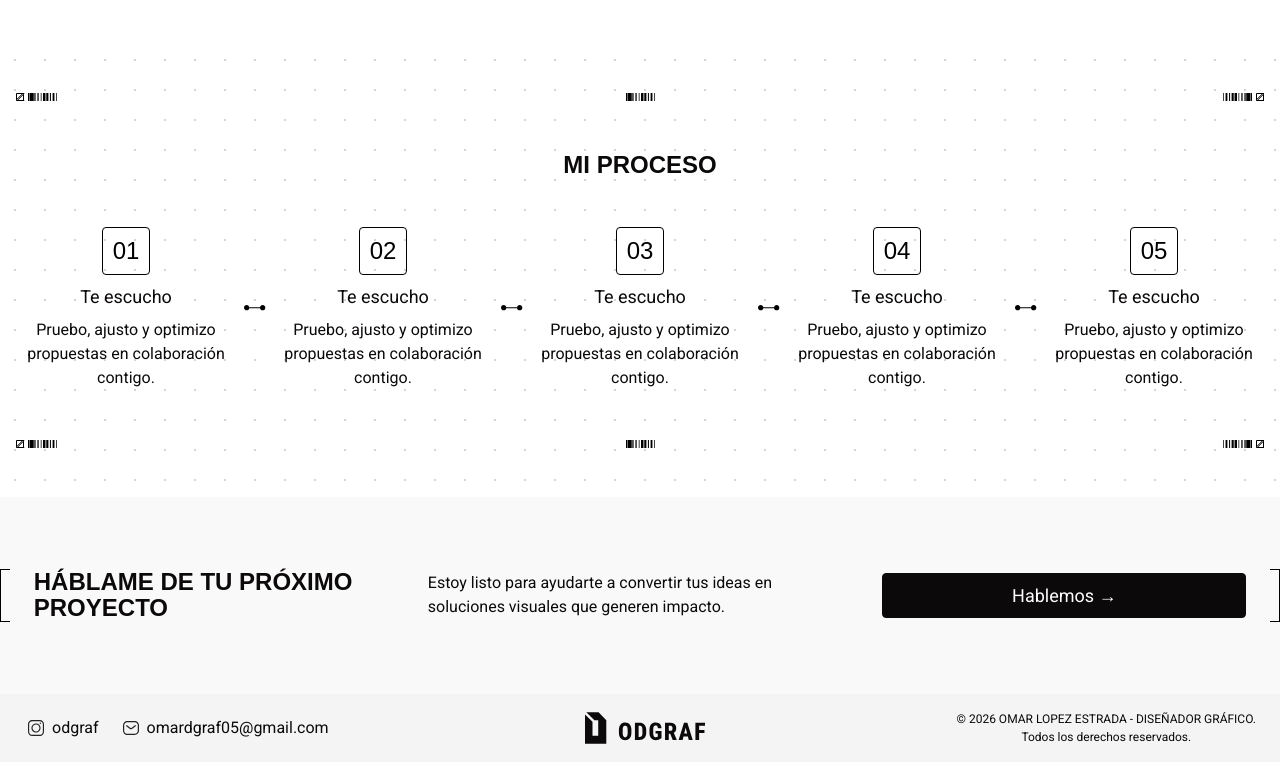
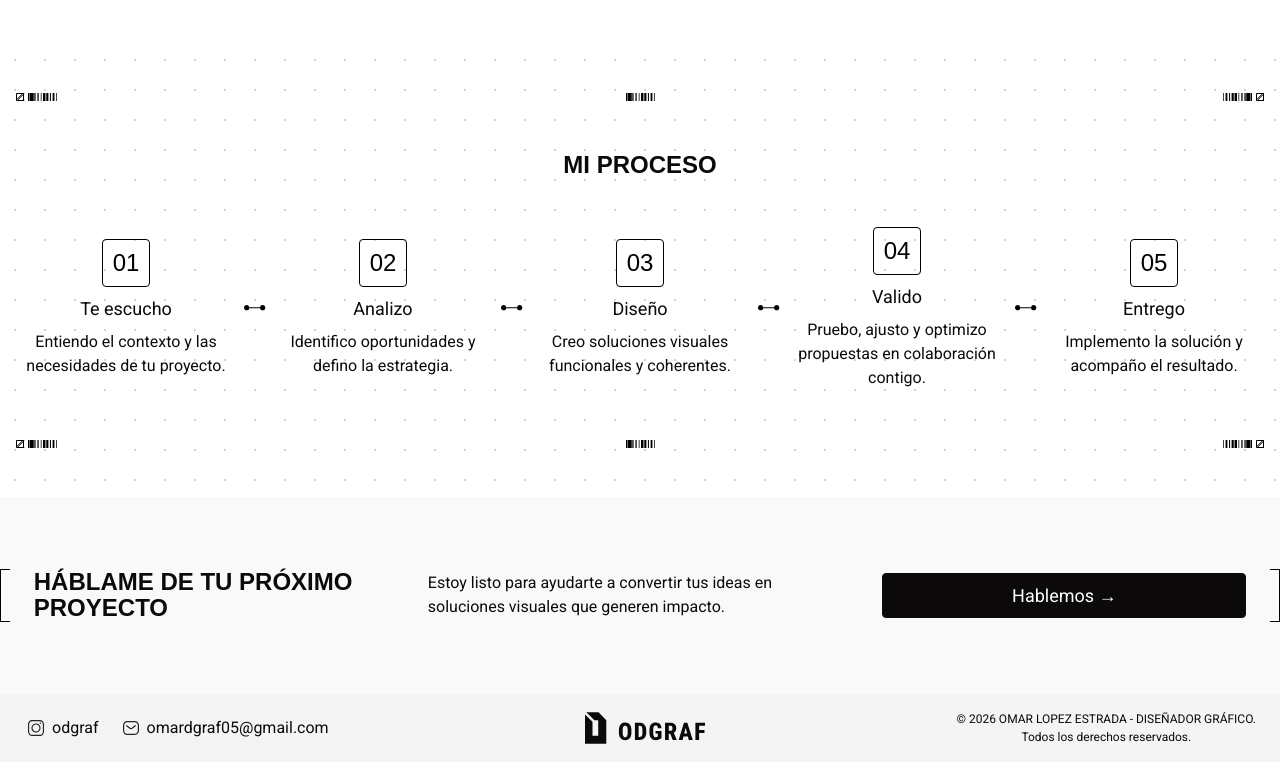
Before and after one commit to odgraf/odgraf, a plain HTML site: page index.html in a window 1280 px wide. Shown: the part 1005-1767 px from the top of the page. Drawn offline with Linux system fonts and the light colour scheme; a web font is replaced by a local one.

Commit message:
Update homepage

```diff
--- a/index.html
+++ b/index.html
@@ -224,9 +224,7 @@
                 <p class="process__item--number">01</p>
               </div>
               <h3 class="process__item--title body body--l">Te escucho</h3>
-              <p class="process__item--description body body--m">Pruebo, ajusto y optimizo propuestas en colaboración
-                contigo.
-              </p>
+              <p class="process__item--description body body--m">Entiendo el contexto y las necesidades de tu proyecto.</p>
             </li>
 
             <img class="process__ornament__line" src="./img/line.svg" alt="Línea de proceso">
@@ -235,10 +233,8 @@
               <div class="process__item--icon">
                 <p class="process__item--number">02</p>
               </div>
-              <h3 class="process__item--title body body--l">Te escucho</h3>
-              <p class="process__item--description body body--m">Pruebo, ajusto y optimizo propuestas en colaboración
-                contigo.
-              </p>
+              <h3 class="process__item--title body body--l">Analizo</h3>
+              <p class="process__item--description body body--m">Identifico oportunidades y defino la estrategia.</p>
             </li>
 
             <img class="process__ornament__line" src="./img/line.svg" alt="Línea de proceso">
@@ -247,10 +243,8 @@
               <div class="process__item--icon">
                 <p class="process__item--number">03</p>
               </div>
-              <h3 class="process__item--title body body--l">Te escucho</h3>
-              <p class="process__item--description body body--m">Pruebo, ajusto y optimizo propuestas en colaboración
-                contigo.
-              </p>
+              <h3 class="process__item--title body body--l">Diseño</h3>
+              <p class="process__item--description body body--m">Creo soluciones visuales funcionales y coherentes.</p>
             </li>
 
             <img class="process__ornament__line" src="./img/line.svg" alt="Línea de proceso">
@@ -259,10 +253,8 @@
               <div class="process__item--icon">
                 <p class="process__item--number">04</p>
               </div>
-              <h3 class="process__item--title body body--l">Te escucho</h3>
-              <p class="process__item--description body body--m">Pruebo, ajusto y optimizo propuestas en colaboración
-                contigo.
-              </p>
+              <h3 class="process__item--title body body--l">Valido</h3>
+              <p class="process__item--description body body--m">Pruebo, ajusto y optimizo propuestas en colaboración contigo.</p>
             </li>
 
             <img class="process__ornament__line" src="./img/line.svg" alt="Línea de proceso">
@@ -271,10 +263,8 @@
               <div class="process__item--icon">
                 <p class="process__item--number">05</p>
               </div>
-              <h3 class="process__item--title body body--l">Te escucho</h3>
-              <p class="process__item--description body body--m">Pruebo, ajusto y optimizo propuestas en colaboración
-                contigo.
-              </p>
+              <h3 class="process__item--title body body--l">Entrego</h3>
+              <p class="process__item--description body body--m">Implemento la solución y acompaño el resultado.</p>
             </li>
           </ol>
         </div>
```
